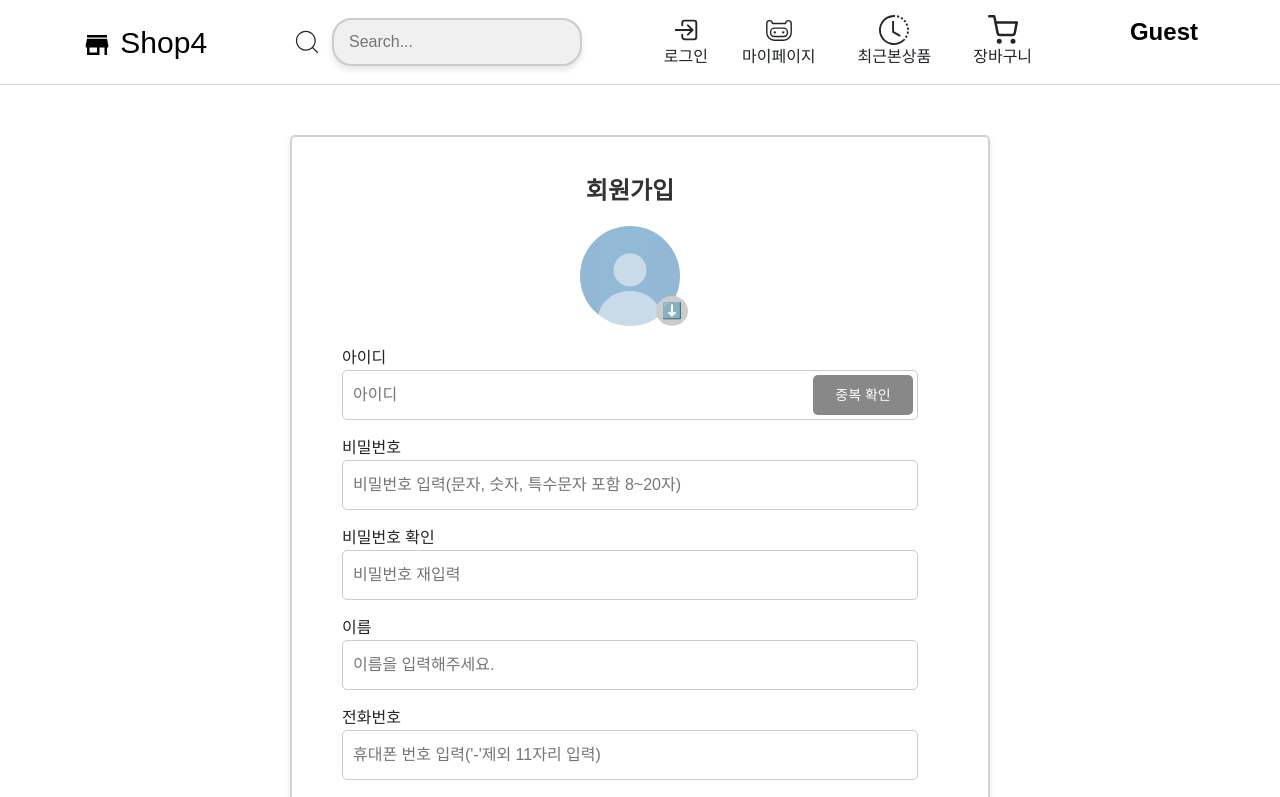
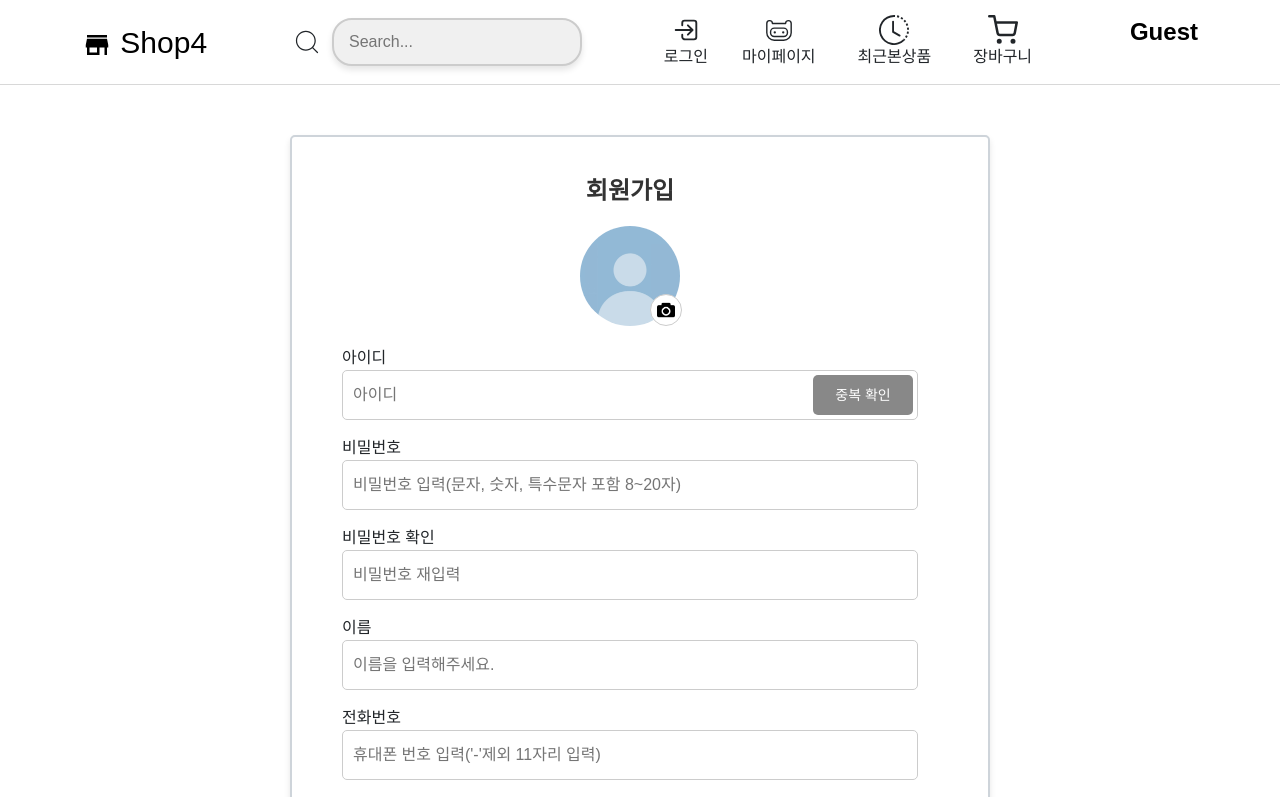
Before and after one commit to yes6686/shop4-front, a React (Create React App) app: page /signUp in a window 1280 px wide. Shown: the top 797 px of the page. Built offline with nearby package versions, Linux system fonts and the light colour scheme; no server answers.

Commit message:
회원가입 이미지 선택 css 수정:

```diff
--- a/src/routes/SignUp.js
+++ b/src/routes/SignUp.js
@@ -4,6 +4,7 @@ import { useNavigate } from "react-router-dom";
 import { createMember } from "../services/MemberService";
 import axios from "axios";
 import defaultImage from "../images/default.jpg";
+import cameraImage from "../images/cameraImage.png";
 
 function SignUp() {
   const navigate = useNavigate();
@@ -337,7 +338,7 @@ function SignUp() {
               className={styles.circleButton}
               onClick={toggleDropdown}
             >
-              ⬇️
+              <img src={cameraImage} alt="아이콘" className={styles.icon} />
             </button>
 
             {/* 드롭다운 메뉴 */}
@@ -347,13 +348,13 @@ function SignUp() {
                   className={styles.dropdownItem}
                   onClick={triggerFileInput}
                 >
-                  파일 선택하기
+                  사진 변경
                 </button>
                 <button
                   className={styles.dropdownItem}
                   onClick={handleSetDefaultImage}
                 >
-                  기본 이미지로 설정
+                  기본 이미지로 변경
                 </button>
               </div>
             )}
--- a/src/routes/css/SignUp.module.css
+++ b/src/routes/css/SignUp.module.css
@@ -144,22 +144,26 @@
 
 /* 드롭다운 메뉴 */
 .dropdownMenu {
+  width: 150px; /* 원하는 너비로 설정 */
   position: absolute;
-  top: 100%;
-  right: 0;
+  top: 105%;
+  right: 110px;
   background-color: #fff;
   border: 1px solid #ccc;
   border-radius: 5px;
   box-shadow: 0 4px 8px rgba(0, 0, 0, 0.1);
   z-index: 1;
+  padding: 2px 5px; /* 위쪽 패딩을 줄임 */
 }
 .dropdownItem {
-  padding: 10px;
+  padding: 5px; /* 패딩을 줄여서 크기를 작게 */
+  margin: 0;
   text-align: left;
   background-color: #fff;
   border: none;
   cursor: pointer;
   width: 100%;
+  font-size: 14px; /* 원하는 크기로 조정 */
 }
 .dropdownItem:hover {
   background-color: #f0f0f0;
@@ -168,23 +172,26 @@
 .circleButton {
   position: absolute;
   bottom: 0; /* 이미지 버튼의 바로 아래에 위치하도록 조정 */
-  right: 230px; /* 이미지 버튼의 오른쪽 끝에 위치 */
-  width: 30px;
-  height: 30px;
-  background-color: #ccc;
+  right: 236px; /* 이미지 버튼의 오른쪽 끝에 위치 */
+  width: 32px;
+  height: 32px;
+  background-color: #fff;
   border-radius: 50%;
-  border: none;
+  border: 1px solid #ccc; /* 얇은 테두리 추가 */
   display: flex;
   align-items: center;
   justify-content: center;
+  padding: 3px; /* 내부 여백 추가 */
   cursor: pointer;
-  transition: background-color 0.3s ease, transform 0.3s ease,
-    box-shadow 0.3s ease; /* 애니메이션 효과 추가 */
 }
+
+.icon {
+  width: 18px; /* 원하는 너비 */
+  height: auto; /* 비율 유지 */
+}
+
 .circleButton:hover {
-  background-color: #bbb;
-  transform: scale(1.25);
-  box-shadow: 0 6px 12px rgba(0, 0, 0, 0.3); /* 그림자 효과 증가 */
+  background-color: #ccc;
 }
 
 /* 전체적인 버튼들 꾸미기 */
```
Also changed, not shown: src/images/cameraImage.png (added).
